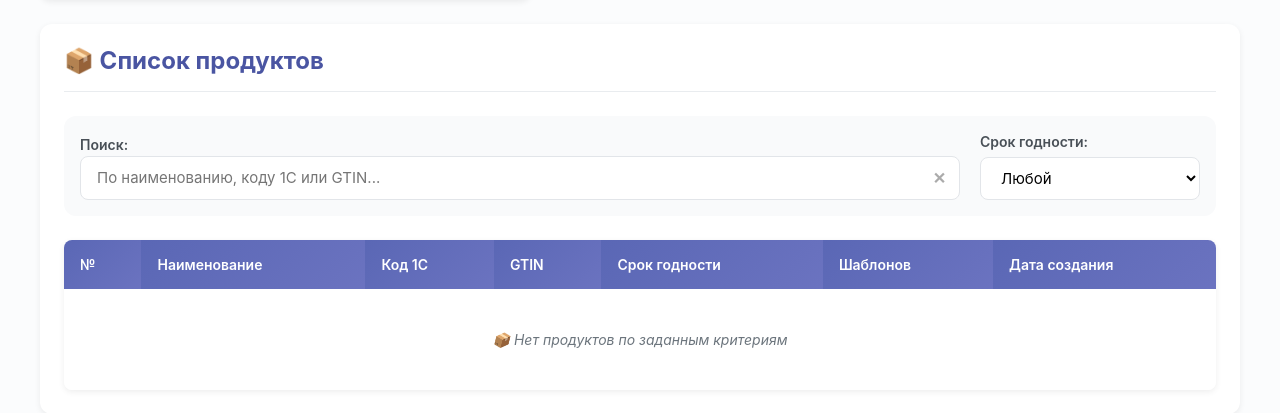
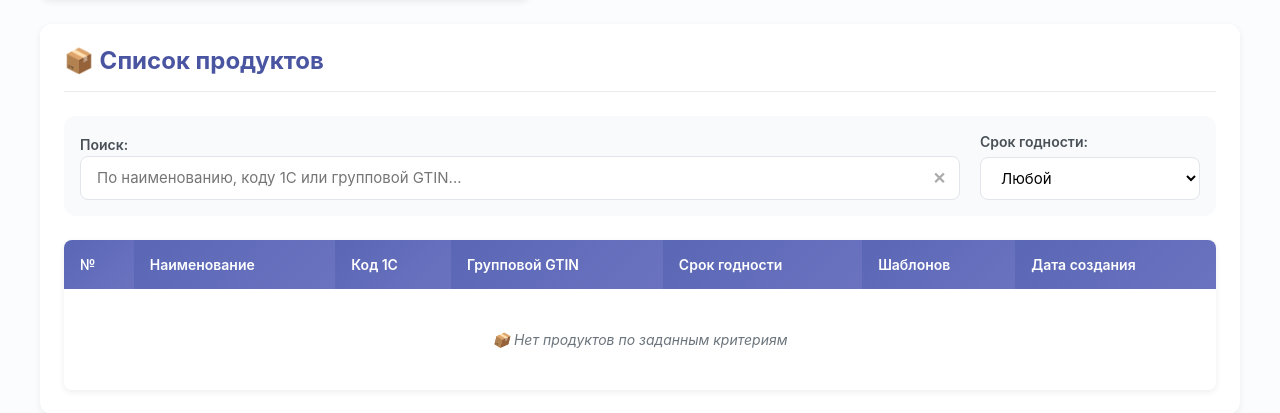
Before and after one commit to lopatin2012/PrintingMachine, a FastAPI app: template templates/products.html in a window 1280 px wide. Shown: the part 179-592 px from the top of the page. Run offline with FastAPI, Linux system fonts and the light colour scheme; the template is opened without the code that fills it, so the values that code supplies are empty.

Commit message:
Bugfix: 1) Добавлено уточнение какой тип Gtin используется. 2) Уменьшен стиль карточки при авторизации с 40 до 20px.

```diff
--- a/static/css/base.css
+++ b/static/css/base.css
@@ -914,7 +914,7 @@ table th, table td {
 .auth-card {
     background: white;
     border-radius: 16px;
-    padding: 40px;
+    padding: 20px;
     box-shadow: var(--shadow);
     transition: transform 0.3s ease, box-shadow 0.3s ease;
 }
--- a/templates/preview.html
+++ b/templates/preview.html
@@ -80,7 +80,7 @@
                 <label for="code">Код маркировки *</label>
                 <input type="text" id="code" name="code"
                        placeholder="Например: 04601751016416" required>
-                <small class="form-hint">Уникальный идентификатор для системы маркировки (GTIN)</small>
+                <small class="form-hint">Уникальный идентификатор групповой упаковки для системы маркировки (GTIN)</small>
             </div>
         </div>
 
--- a/templates/print_jobs.html
+++ b/templates/print_jobs.html
@@ -44,7 +44,7 @@
     <div class="search-section">
         <div class="search-wrapper">
             <input type="text" id="productSearch" class="search-input"
-                   placeholder="Поиск по наименованию, коду 1С или GTIN..."
+                   placeholder="Поиск по наименованию, коду 1С или GTIN групповой упаковки..."
                    value="{{ search_query }}">
             <button id="clearSearch" class="clear-btn">✕</button>
         </div>
@@ -60,7 +60,7 @@
                 <h3 class="product-name" data-tooltip="{{ product.name|e }}">{{ product.name }}</h3>
                 <div class="product-codes">
                     <span class="product-code-badge">1С: {{ product.current_code_1c }}</span>
-                    <span class="product-code-badge gtin">GTIN: {{ product.gtin }}</span>
+                    <span class="product-code-badge gtin">GTIN (группа): {{ product.gtin }}</span>
                 </div>
             </div>
             <div class="product-info">
--- a/templates/products.html
+++ b/templates/products.html
@@ -39,7 +39,7 @@
                     type="text"
                     id="searchInput"
                     class="search-input"
-                    placeholder="По наименованию, коду 1С или GTIN..."
+                    placeholder="По наименованию, коду 1С или групповой GTIN..."
                 >
                 <button id="clearSearch" class="clear-btn">✕</button>
             </div>
@@ -78,7 +78,7 @@
                     <th>№</th>
                     <th>Наименование</th>
                     <th>Код 1С</th>
-                    <th>GTIN</th>
+                    <th>Групповой GTIN</th>
                     <th>Срок годности</th>
                     <th>Шаблонов</th>
                     <th>Дата создания</th>
@@ -255,7 +255,7 @@
                 <div class="form-group">
                     <label for="productGtin" class="form-label">
                         <span class="label-icon">🆔</span>
-                        GTIN
+                        Групповой GTIN
                     </label>
                     <div class="input-wrapper">
                         <input
--- a/templates/templates.html
+++ b/templates/templates.html
@@ -221,7 +221,7 @@
                                         <input type="text"
                                                class="select-search-input"
                                                id="productSearchInput"
-                                               placeholder="Поиск по названию, коду 1С или GTIN..."
+                                               placeholder="Название, код 1С или GTIN (групп)..."
                                                autocomplete="off">
                                         <span class="select-search-icon">🔍</span>
                                     </div>
```
